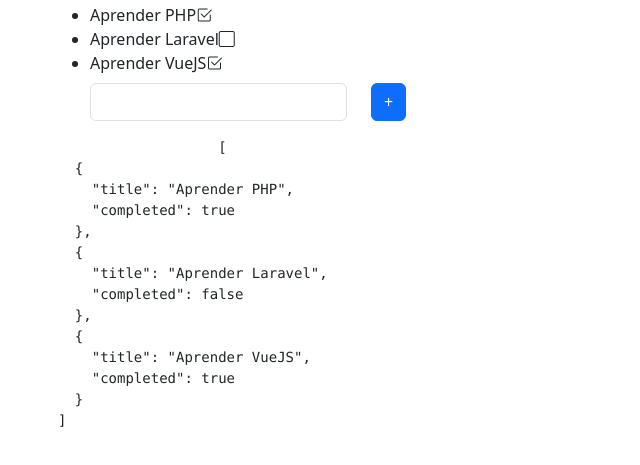
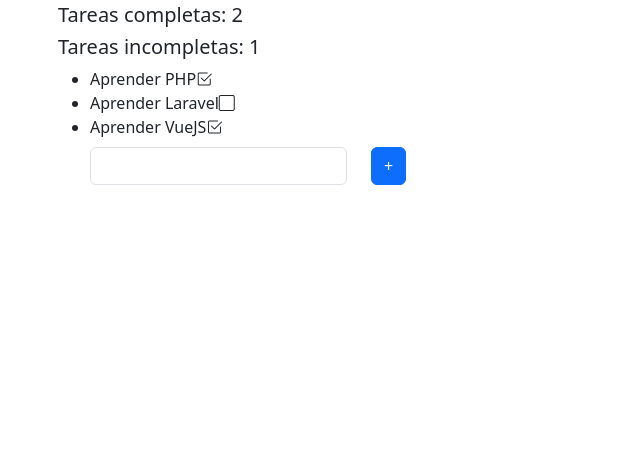
Before and after one commit to juanbpadilla/vue-series, a plain HTML site: page VueJS_3/index.html in a window 1280 px wide. Shown: the part 155-620 px from the top of the page, without its empty margins (36-676 px from the left). Drawn offline with nearby package versions, Linux system fonts and the light colour scheme.

Commit message:
Propiedades calculadas (computed properties)

```diff
--- a/VueJS_3/index.html
+++ b/VueJS_3/index.html
@@ -34,6 +34,8 @@
             <!-- LOOPS -->
             <div class="container mt-3">
                 <h1>Lista de Tareas</h1>
+                <h5 v-if="completedTasks">Tareas completas: {{ completedTasks }}</h4>
+                <h5 v-if="incompletedTasks">Tareas incompletas: {{ incompletedTasks }}</h4>
                 <ul>
                     <li v-for="task in tasks">
                         <span v-text="task.title"></span>
@@ -50,16 +52,13 @@
                          </div>
                      </li>
                 </ul>
-                <pre>
-                   {{ tasks }}
-                </pre>
             </div>
         </div>
     </div>
 
     <script src="https://unpkg.com/vue@3/dist/vue.global.js"></script>
     <script>
-        const { createApp, ref } = Vue
+        const { createApp, ref, computed } = Vue
         var app = createApp({
             setup() {
                 var message = ref('')
@@ -82,12 +81,28 @@
                     newTask.value = "";
                 }
 
+                const completedTasks = computed(() => {
+                    console.log('trigger completedTask');
+                    return tasks.value.filter((task) =>
+                        task.completed
+                    ).length
+                })
+
+                const incompletedTasks = computed(() => {
+                    console.log('trigger incompletedTask');
+                    return tasks.value.filter((task) =>
+                        !task.completed
+                    ).length
+                })
+
                 return {
                     tasks,
                     message,
                     newTask,
                     reverseMessage,
-                    addTask
+                    addTask,
+                    completedTasks,
+                    incompletedTasks
                 }
             }
         }).mount('#app')
```
Also changed, not shown: VueJS_2/index.html (+17 -3 lines).
